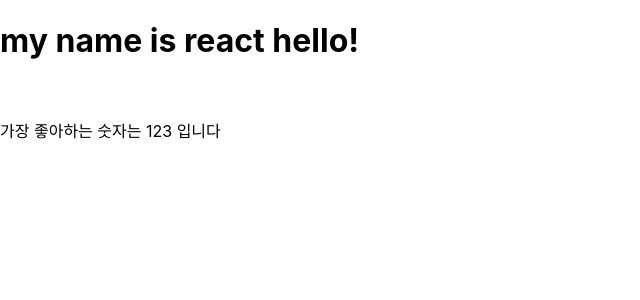
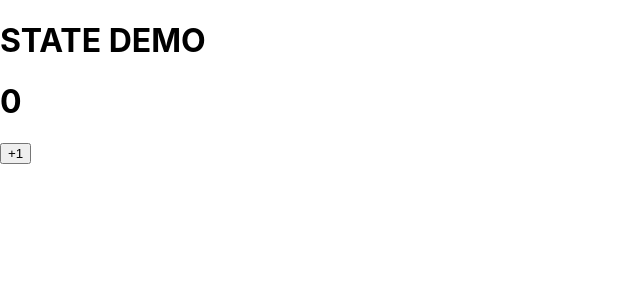
Before and after one commit to bohyun611kim/hello-react, a React (Create React App) app: page / in a window 1280 px wide. Shown: the top 300 px of the page, without its empty margins (0-640 px from the left). Built offline with nearby package versions, Linux system fonts and the light colour scheme.

Commit message:
state 실습1

```diff
--- a/src/App.js
+++ b/src/App.js
@@ -1,12 +1,11 @@
 import React from 'react';
+import Counter from './Counter';
 import MyComponent from './MyComponent';
 
 function App() {
     return (
         <>
-            <MyComponent name="react hello!" favoriteNumber={123}>
-                자식 리액트
-            </MyComponent>
+            <Counter />
         </>
     );
 }
--- /dev/null
+++ b/src/Counter.js
@@ -0,0 +1,31 @@
+import React, { Component } from 'react';
+
+class Counter extends Component {
+    constructor(props) {
+        super(props);
+        // 초기값 설정
+        this.state = {
+            number: 0,
+        };
+    }
+
+    render() {
+        const { number } = this.state;
+        return (
+            <div>
+                <h1>STATE DEMO </h1>
+                <h1>{number}</h1>
+                <button
+                    // 이벤트
+                    onClick={() => {
+                        this.setState({ number: number + 1 });
+                    }}
+                >
+                    +1
+                </button>
+            </div>
+        );
+    }
+}
+
+export default Counter;
--- a/src/MyComponent.js
+++ b/src/MyComponent.js
@@ -1,17 +1,17 @@
-import React from 'react';
+import React, { Component } from 'react';
 import PropTypes from 'prop-types';
 
-const MyComponent = (props) => {
-    console.log(props);
-    const { name, children, favoriteNumber } = props;
-    return (
-        <div>
-            <h1> my name is {name} </h1>
-            <br />
-            <p>가장 좋아하는 숫자는 {favoriteNumber} 입니다</p>
-        </div>
-    );
-};
+class MyComponent extends Component {
+    render() {
+        const { name, favoriteNumber, children } = this.props;
+        return (
+            <div>
+                안녕하세요, 제 이름은 {name}입니다. <br />
+                제가 제일 좋아하는 숫자는 {favoriteNumber}입니다.
+            </div>
+        );
+    }
+}
 
 // 기본값 설정
 MyComponent.defaultProps = {
```
